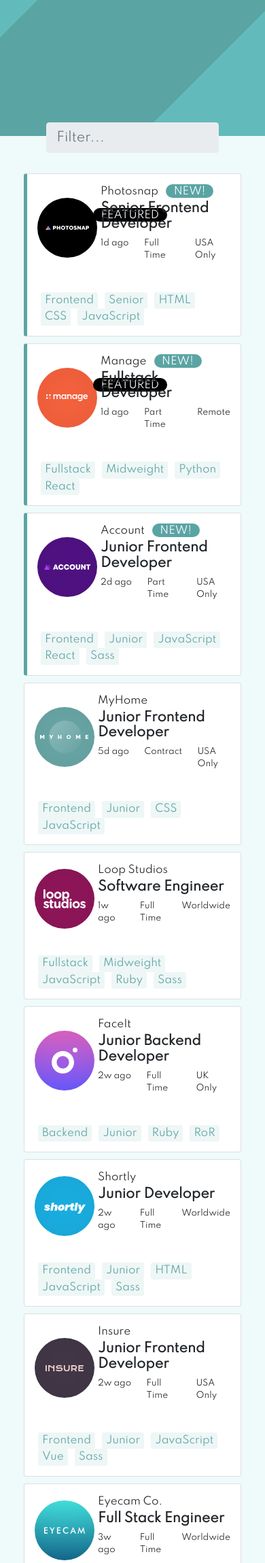
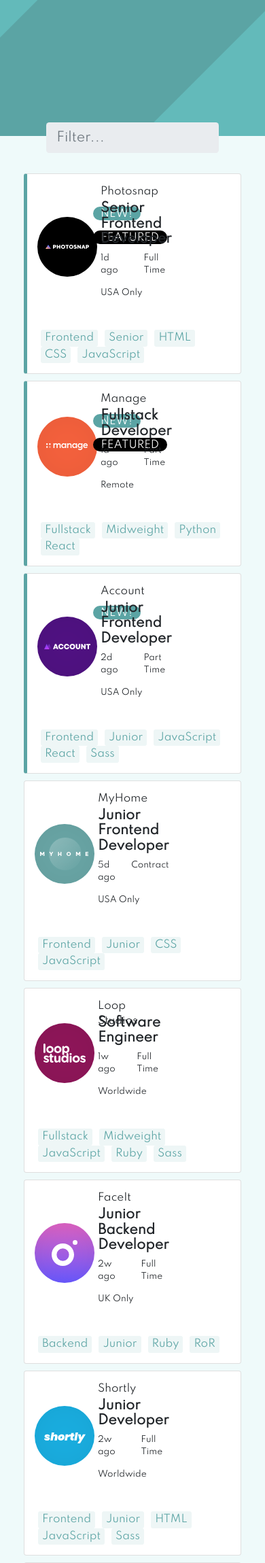
Before and after one commit to ymon275/JobListing, a PHP site: page / in a window 390 px wide. Shown: the top 2299 px of the page at 68% size. Run offline with PHP 8.4, Linux system fonts and the light colour scheme.

Commit message:
backup time

```diff
--- a/jobListing/stylesheet.css
+++ b/jobListing/stylesheet.css
@@ -89,6 +89,21 @@ body {
           justify-content: space-between;
   min-width: 320px !important;
   margin: 10px auto;
+}
+
+@media (max-width: 1242px) {
+  .card {
+    display: -webkit-box;
+    display: -ms-flexbox;
+    display: flex;
+    -webkit-box-orient: vertical;
+    -webkit-box-direction: normal;
+        -ms-flex-direction: column;
+            flex-direction: column;
+    -webkit-box-align: normal;
+        -ms-flex-align: normal;
+            align-items: normal;
+  }
 }
 
 .btn-secondary {
--- a/jobListing/stylesheet.scss
+++ b/jobListing/stylesheet.scss
@@ -83,6 +83,11 @@ body {
   display: flex;
   flex-direction: row;
   justify-content: space-between;
+  @media (max-width: 1242px) {
+    display: flex;
+    flex-direction: column;
+    align-items: normal;
+  }
   min-width: 320px!important;
   margin: 10px auto;
 }
```
Also changed, not shown: 1 other file.
